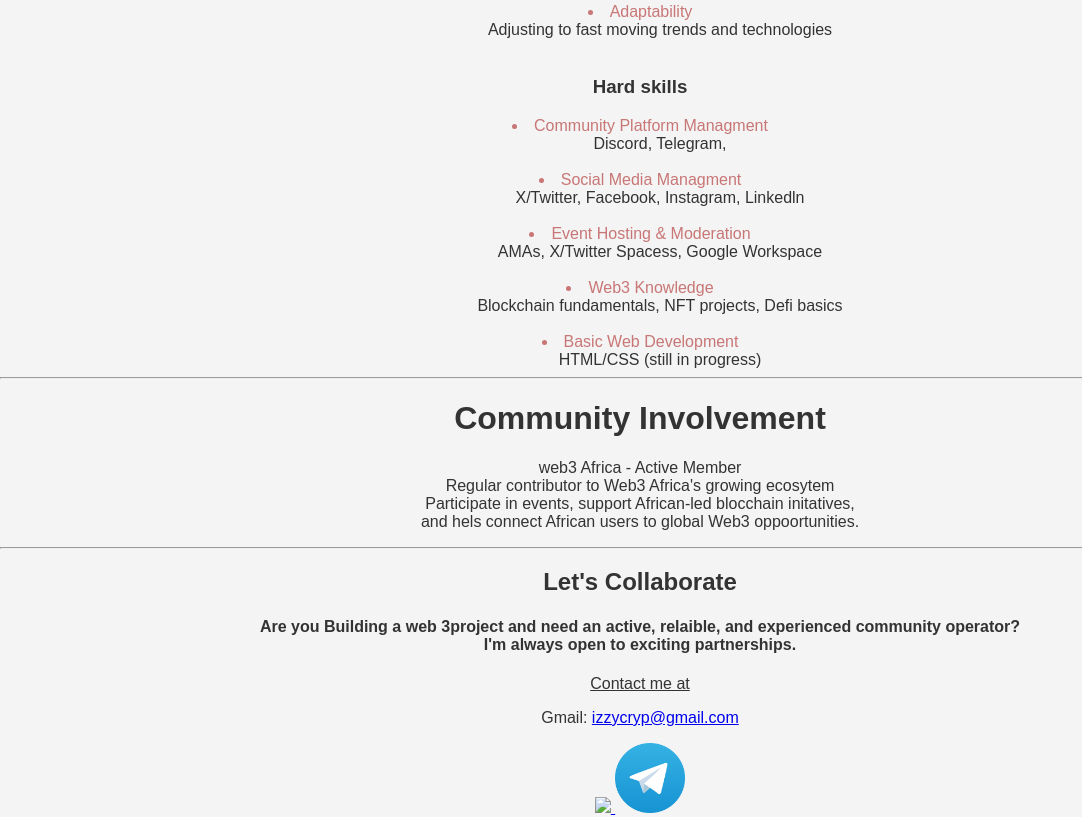
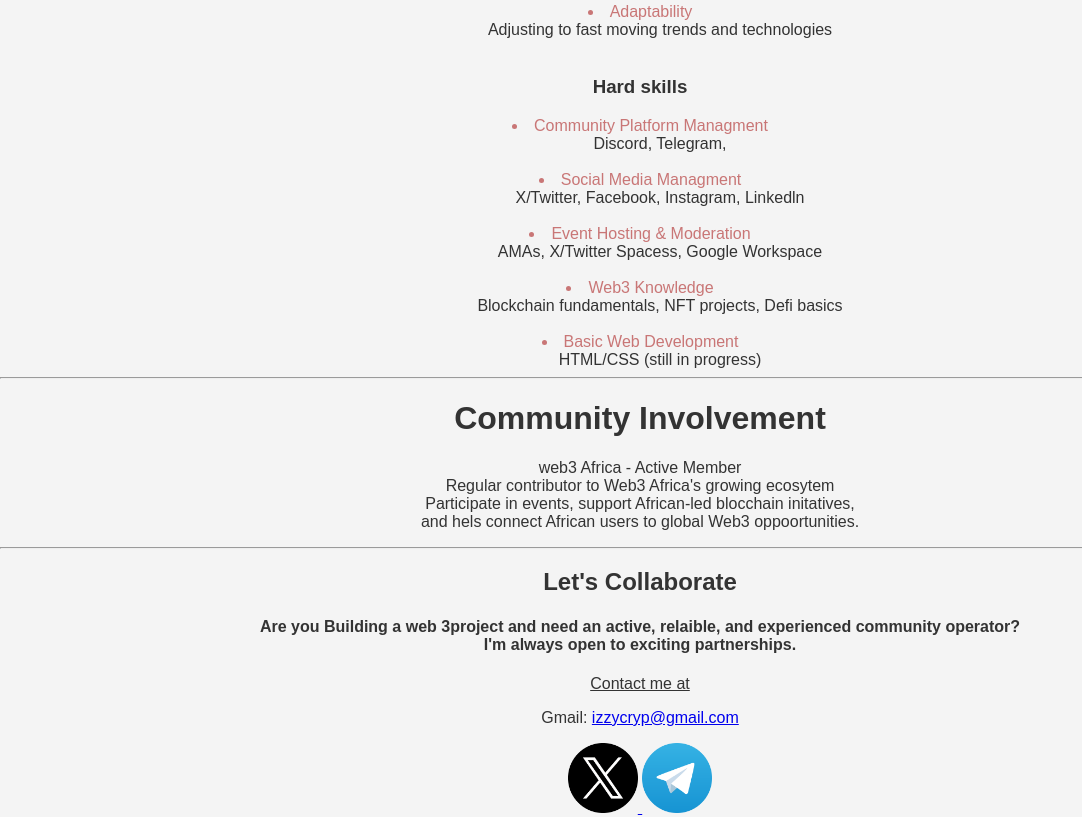
Before and after one commit to Izzy277/Test-web, a plain HTML site: page index.html in a window 1280 px wide. Shown: the part 1529-2346 px from the top of the page, without its empty margins (0-1082 px from the left). Drawn offline with Linux system fonts and the light colour scheme; files whose address does not match are found by name.

Commit message:
index.html

```diff
--- a/index.html
+++ b/index.html
@@ -219,7 +219,7 @@
 <div style="text-align: center;" >
 
 <a href="https://x.com/IZRAE_L2">
-<img src="images/x_logo_PNG19.png" height="70"> </a>
+<img src="x_logo_PNG19.png" height="70"> </a>
 
 <a href="https://t.me/IZRAE_L">
 <img src="images/2048px-Telegram_logo.svg.png" height="70"> </a>
```
